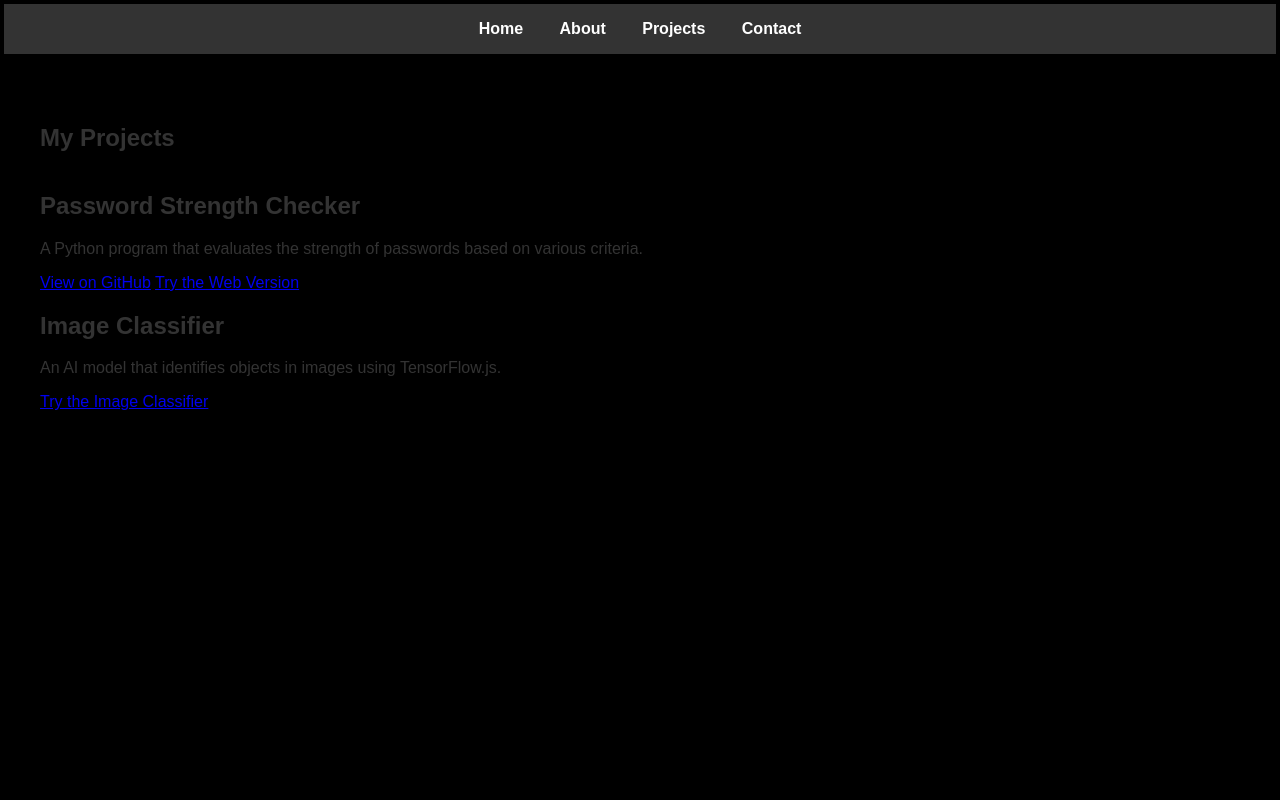
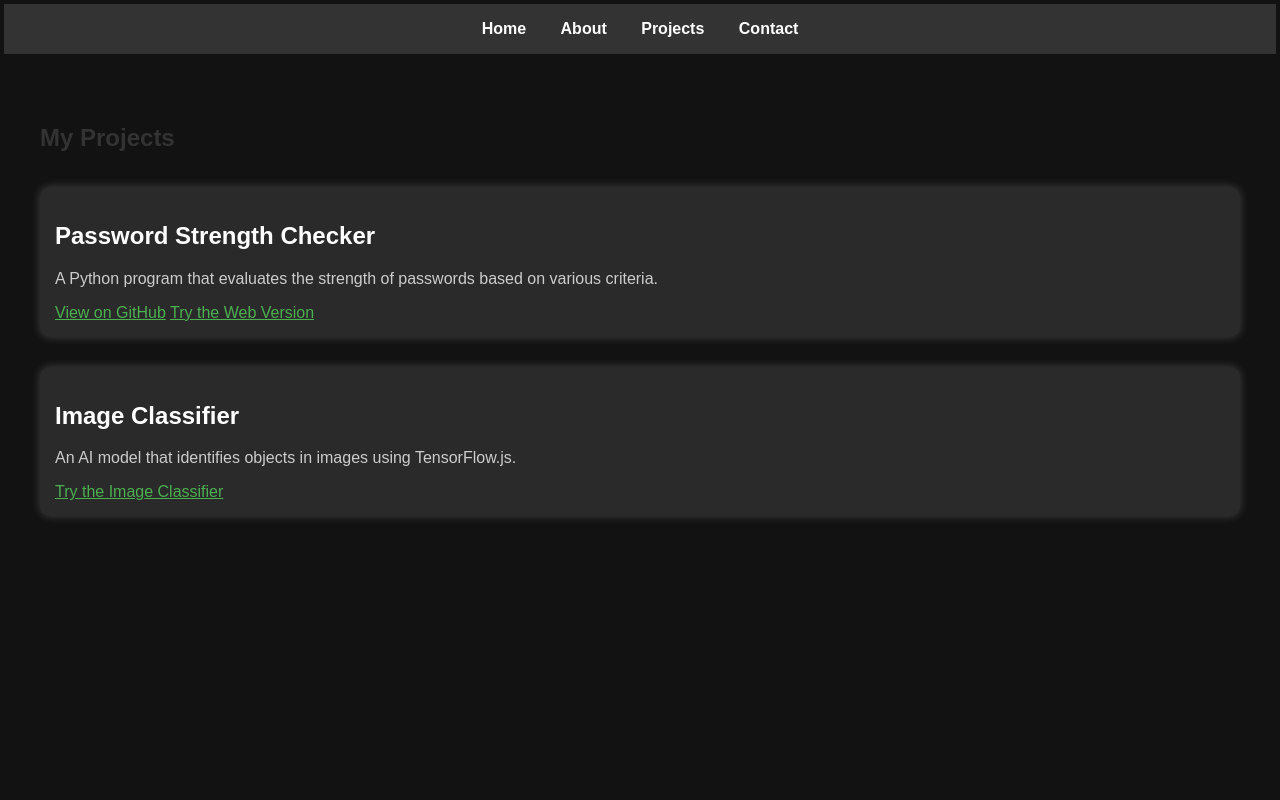
Before and after one commit to aryajodh/my-portfolio, a plain HTML site: page projects.html in a window 1280 px wide. Shown: the top 800 px of the page. Drawn offline with Linux system fonts and the light colour scheme.

Commit message:
Updated font color to white on projects page

```diff
--- a/projects.html
+++ b/projects.html
@@ -5,6 +5,50 @@
     <meta name="viewport" content="width=device-width, initial-scale=1.0">
     <title>My Portfolio</title>
     <link rel="stylesheet" href="css/styles.css">
+    <style>
+        /* Set white text color for entire page */
+        body {
+            color: white;
+            background-color: #121212; /* Dark background for contrast */
+        }
+
+        /* Ensure links remain visible */
+        a {
+            color: #4CAF50; /* Green links for visibility */
+        }
+
+        a:hover {
+            color: #45a049;
+        }
+
+        /* Styling for navigation */
+        nav a {
+            color: white;
+            text-decoration: none;
+            margin: 0 15px;
+        }
+
+        nav a:hover {
+            color: #ddd;
+        }
+
+        /* Styling for project cards */
+        .project-card {
+            background: rgba(255, 255, 255, 0.1); /* Slightly transparent */
+            padding: 15px;
+            margin: 15px 0;
+            border-radius: 10px;
+            box-shadow: 0 0 10px rgba(255, 255, 255, 0.2);
+        }
+
+        .project-card h2 {
+            color: #ffffff;
+        }
+
+        .project-card p {
+            color: #cccccc;
+        }
+    </style>
 </head>
 <body>
     <header>
```
